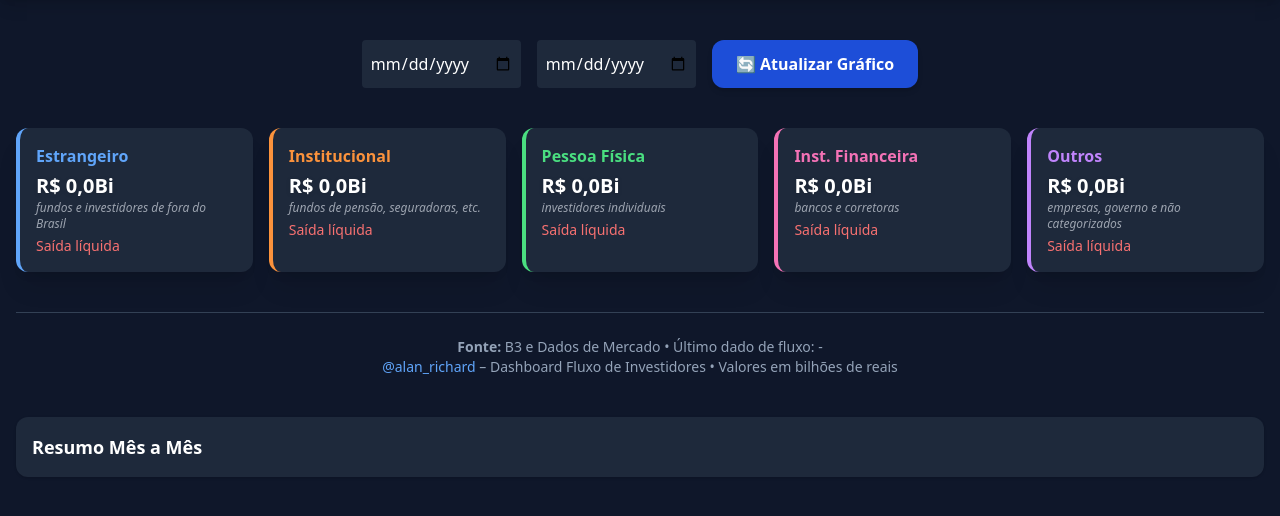
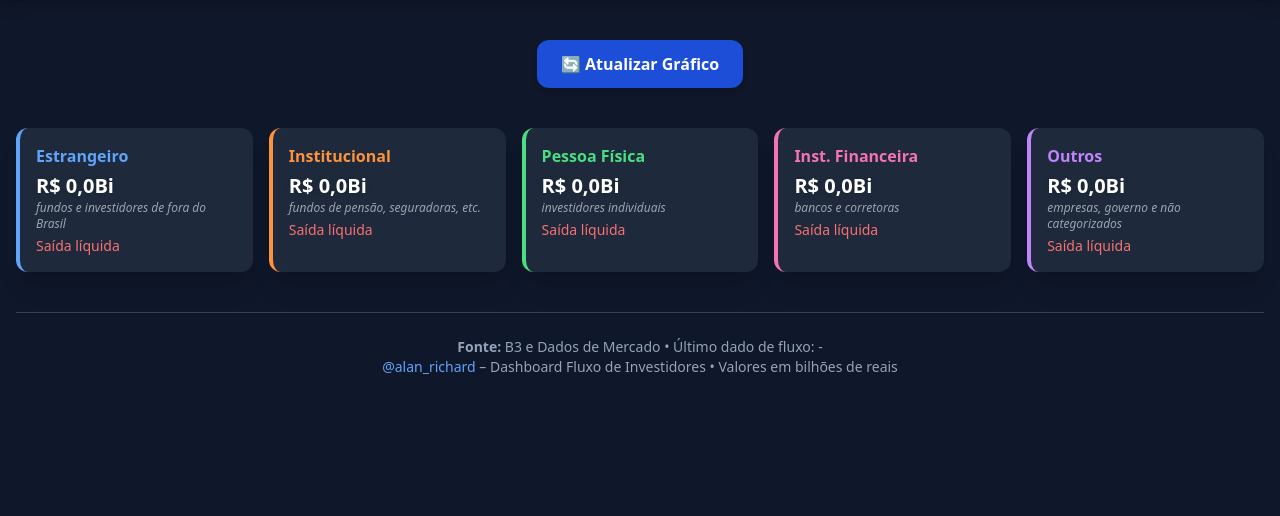
Before and after one commit to alanrichard77/fluxo-b3-replit, a Flask app: template templates/home.html in a window 1280 px wide. Shown: the part 108-624 px from the top of the page. Run offline with Flask 3, Linux system fonts and the light colour scheme; the template is opened without the code that fills it, so the values that code supplies are empty; some libraries are stand-ins or nearby versions.

Commit message:
Add files via upload

```diff
--- a/app.py
+++ b/app.py
@@ -1,4 +1,3 @@
-
 from flask import Flask, render_template, request
 import pandas as pd
 import matplotlib.pyplot as plt
@@ -21,73 +20,89 @@ def parse_valor(valor):
     if v in ['', '-', 'nan']: return 0.0
     return float(v)
 
+@app.route('/', methods=['GET', 'POST'])
+def home():
+    if request.method == 'POST':
+        imagem, resumo, last_date = gerar_grafico()
+        return render_template('home.html', imagem=imagem, resumo=resumo, last_date=last_date)
+    return render_template('home.html', imagem=None, resumo={}, last_date=None)
+
 def gerar_grafico():
-    df = pd.read_csv("https://raw.githubusercontent.com/alanrichard5/dados/main/fluxo-b3.csv")
-    df.columns = [normalize_colname(c) for c in df.columns]
+    start_date = '2025-01-01'
+    end_date = datetime.today().strftime('%Y-%m-%d')
+    ibov = yf.download('^BVSP', start=start_date, end=end_date)
+    if isinstance(ibov.columns, pd.MultiIndex):
+        ibov.columns = [col[0] for col in ibov.columns]
+    ibov = ibov.reset_index()
+    ibov = ibov.rename(columns={'Date': 'data', 'Close': 'ibovespa'})
+
+    url = 'https://www.dadosdemercado.com.br/fluxo'
+    tables = pd.read_html(url, decimal=',', thousands='.')
+    df = tables[0]
+    df.columns = [normalize_colname(col) for col in df.columns]
     df['data'] = pd.to_datetime(df['data'], errors='coerce', dayfirst=True)
+    df = df[(df['data'] >= pd.to_datetime(start_date)) & (df['data'] <= pd.to_datetime(end_date))].sort_values('data')
+    colunas_fluxo = [c for c in df.columns if any(x in c for x in ['estrangeiro', 'institucional', 'pessoafisica', 'instfinanceira', 'outros'])]
+    for col in colunas_fluxo:
+        df[col+'_bi'] = df[col].apply(parse_valor)
+        df[col+'_acum'] = df[col+'_bi'].cumsum()
+    df_final = pd.merge(df, ibov, how='left', on='data')
+    df_final['ibovespa'] = df_final['ibovespa'].fillna(method='ffill')
 
-    for col in ['estrangeiro', 'institucional', 'pessoa_fisica', 'if']:
-        df[col] = df[col].apply(parse_valor)
-    df['ibov'] = df['ibov'].apply(lambda x: float(str(x).replace('.', '').replace(',', '.')))
+    labels_dict = {
+        'estrangeiro_acum': "Estrangeiro",
+        'institucional_acum': "Institucional",
+        'pessoafisica_acum': "Pessoa Física",
+        'instfinanceira_acum': "Inst. Financeira",
+        'outros_acum': "Outros"
+    }
+    cores = ['#3b82f6', '#f97316', '#22c55e', '#ec4899', '#a855f7']
+    ordem_legenda = list(labels_dict.keys())
 
-    df['estrangeiro_acum'] = df['estrangeiro'].cumsum()
-    df['institucional_acum'] = df['institucional'].cumsum()
-    df['pessoa_fisica_acum'] = df['pessoa_fisica'].cumsum()
-    df['if_acum'] = df['if'].cumsum()
+    fig, ax1 = plt.subplots(figsize=(16, 9))
+    fig.patch.set_facecolor('#0f172a')
+    ax1.set_facecolor('#1e293b')
+    ax1.grid(True, linestyle=':', linewidth=0.5, alpha=0.4)
 
-    # Resumo mês a mês
-    df['mes'] = df['data'].dt.to_period('M').astype(str)
-    resumo_mensal = {}
-    for mes, grupo in df.groupby('mes'):
-        totais = {
-            'Estrangeiro': grupo['estrangeiro'].sum(),
-            'Institucional': grupo['institucional'].sum(),
-            'Pessoa Física': grupo['pessoa_fisica'].sum(),
-            'IF': grupo['if'].sum()
-        }
-        maior_entrada = max(totais, key=lambda k: totais[k])
-        maior_saida = min(totais, key=lambda k: totais[k])
-        resumo_mensal[mes] = {
-            'maior_entrada': maior_entrada,
-            'maior_saida': maior_saida
-        }
+    for i, col in enumerate(ordem_legenda):
+        if col in df_final.columns:
+            ax1.plot(df_final['data'], df_final[col], linewidth=2.5, label=labels_dict[col], color=cores[i])
 
-    fig, ax1 = plt.subplots(figsize=(10, 5))
+    ax1.set_ylabel('Acumulado (R$ bilhões)', fontsize=13, color='white')
+    ax1.tick_params(colors='white')
+
     ax2 = ax1.twinx()
-    ax1.plot(df['data'], df['estrangeiro_acum'], label='Estrangeiro', linewidth=2)
-    ax1.plot(df['data'], df['institucional_acum'], label='Institucional', linewidth=2)
-    ax1.plot(df['data'], df['pessoa_fisica_acum'], label='Pessoa Física', linewidth=2)
-    ax1.plot(df['data'], df['if_acum'], label='IF', linewidth=2)
-    ax2.plot(df['data'], df['ibov'], linestyle='--', color='white', label='Ibovespa', alpha=0.4)
+    ax2.plot(df_final['data'], df_final['ibovespa'], color='white', linestyle='--', linewidth=2, label='Ibovespa')
+    ax2.set_ylabel('Ibovespa (pts)', fontsize=13, color='white')
+    ax2.tick_params(colors='white')
+    min_ibov = int(df_final['ibovespa'].min() // 2500 * 2500)
+    max_ibov = int(df_final['ibovespa'].max() // 2500 * 2500 + 2500)
+    ax2.set_ylim(min_ibov, max_ibov)
+    ax2.yaxis.set_major_locator(mticker.MultipleLocator(2500))
+    import matplotlib.ticker as ticker
+    ax2.yaxis.set_major_formatter(ticker.FuncFormatter(lambda x, _: f'{int(x):,}'.replace(',', '.')))
 
-    ax1.set_ylabel('Fluxo Acumulado (R$ Bi)')
-    ax2.set_ylabel('Ibovespa')
-    ax1.grid(True, linestyle='--', alpha=0.3)
-    ax1.legend(loc='upper left')
-    ax2.legend(loc='upper right')
-    ax1.xaxis.set_major_locator(plt.MaxNLocator(6))
-    ax2.yaxis.set_major_formatter(mticker.FuncFormatter(lambda x, _: f'{int(x):,}'.replace(',', '.')))
+    datas = df_final['data'].tolist()
+    xticks = [datas[i] for i in range(0, len(datas), 7) if i < len(datas)]
+    ax1.set_xticks(xticks)
+    ax1.set_xticklabels([d.strftime('%d/%m') for d in xticks], color='white', rotation=0)
+
+    linhas = ax1.get_lines() + ax2.get_lines()
+    labels = [l.get_label() for l in linhas]
+    ax1.legend(linhas, labels, loc='upper left', fontsize=12, facecolor='#1e293b', edgecolor='white', labelcolor='white')
+
+    plt.text(0.5, 0.5, '@alan_richard', fontsize=60, color='gray', alpha=0.08,
+             ha='center', va='center', transform=plt.gcf().transFigure)
 
     plt.tight_layout()
-    buffer = io.BytesIO()
-    plt.savefig(buffer, format='png', dpi=150, bbox_inches='tight')
-    buffer.seek(0)
-    imagem = base64.b64encode(buffer.read()).decode()
-    plt.close()
+    buf = io.BytesIO()
+    plt.savefig(buf, format="png", facecolor=fig.get_facecolor())
+    buf.seek(0)
+    encoded = base64.b64encode(buf.read()).decode('utf-8')
 
-    resumo = {
-        'estrangeiro_acum': df['estrangeiro_acum'].iloc[-1],
-        'institucional_acum': df['institucional_acum'].iloc[-1],
-        'pessoa_fisica_acum': df['pessoa_fisica_acum'].iloc[-1],
-        'if_acum': df['if_acum'].iloc[-1]
-    }
-    last_date = df['data'].max().strftime('%d/%m/%Y')
-    return imagem, resumo, resumo_mensal, last_date
+    resumo = {}
+    for col in ordem_legenda:
+        resumo[col] = df_final[col].dropna().iloc[-1] if col in df_final.columns else 0
 
-@app.route('/', methods=['GET', 'POST'])
-def home():
-    imagem, resumo, resumo_mensal, last_date = gerar_grafico()
-    return render_template('home.html', imagem=imagem, resumo=resumo, resumo_mensal=resumo_mensal, last_date=last_date)
-
-if __name__ == '__main__':
-    app.run(debug=True)
+    last_date = df_final['data'].dropna().iloc[-1].strftime('%d/%m/%Y')
+    return encoded, resumo, last_date
--- a/templates/home.html
+++ b/templates/home.html
@@ -12,11 +12,7 @@
 </header>
 
 <main class="max-w-7xl mx-auto px-4 py-10 space-y-10">
-
-    <form method="POST" class="flex flex-wrap justify-center gap-4 mb-6">
-        <input type="date" name="data_inicio" class="bg-slate-800 p-2 rounded text-white" required>
-        <input type="date" name="data_fim" class="bg-slate-800 p-2 rounded text-white" required>
-
+    <form method="POST" class="flex justify-center mb-6">
         <button type="submit" class="bg-blue-700 hover:bg-blue-800 text-white font-semibold py-3 px-6 rounded-xl shadow-md transition">
             🔄 Atualizar Gráfico
         </button>
@@ -52,16 +48,6 @@
         <p><strong>Fonte:</strong> B3 e Dados de Mercado • Último dado de fluxo: {{ last_date if last_date else '-' }}</p>
         <p><a href="https://www.instagram.com/alan_richard" class="text-blue-400 hover:underline" target="_blank">@alan_richard</a> – Dashboard Fluxo de Investidores • Valores em bilhões de reais</p>
     </footer>
-
-    <section class="bg-slate-800 p-4 rounded-xl shadow space-y-3 mt-10">
-        <h2 class="text-lg font-bold text-white">Resumo Mês a Mês</h2>
-        {% for mes, info in resumo_mensal.items() %}
-        <div class="text-sm text-slate-300">
-            <strong>{{ mes }}</strong>: Maior entrada - {{ info.maior_entrada }}, Maior saída - {{ info.maior_saida }}
-        </div>
-        {% endfor %}
-    </section>
-    </main>
-
+</main>
 </body>
 </html>
```
